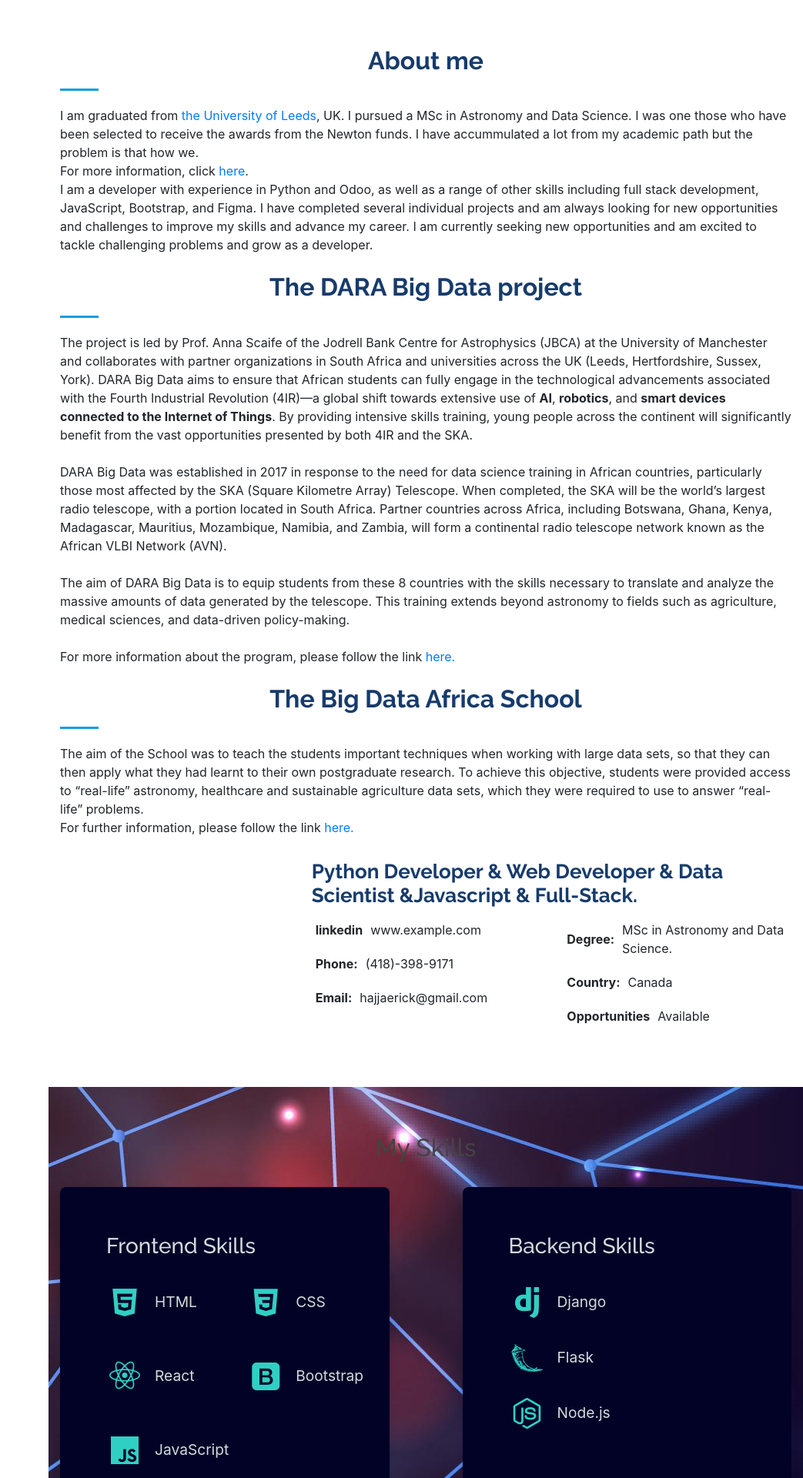
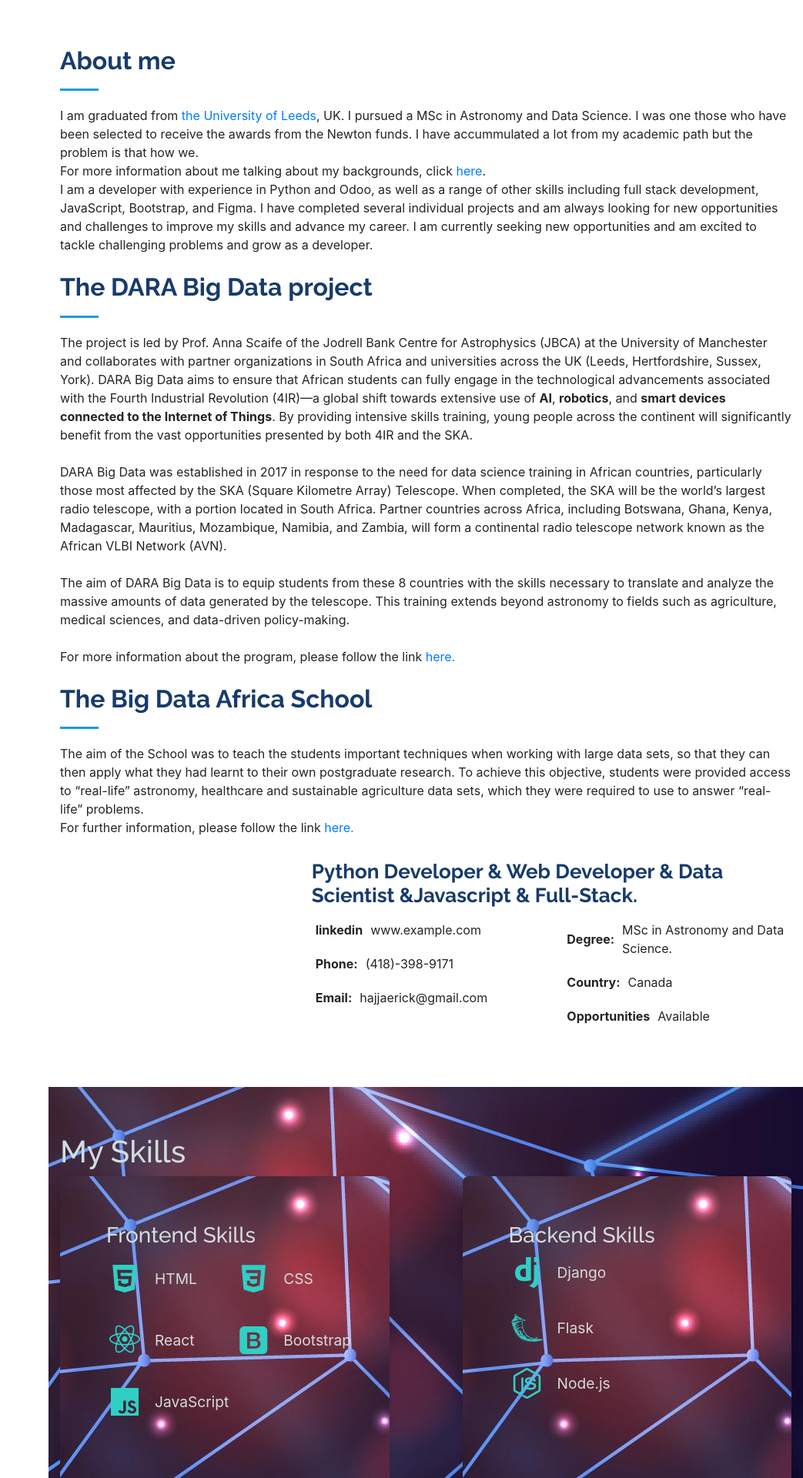
Before and after one commit to ErickRandria/django_portfolio_project, a Django app: page / in a window 1280 px wide. Shown: the part 800-2720 px from the top of the page at 77% size, without its empty margins (237-1280 px from the left). Run offline with Django 4.2, Linux system fonts and the light colour scheme.

Commit message:
small changes

```diff
--- a/portfolio_project/portfolio/static/css/styles.css
+++ b/portfolio_project/portfolio/static/css/styles.css
@@ -440,11 +440,10 @@ body {
     margin: 0 auto;
 }
 
-h2 {
-    text-align: center;
-    margin-bottom: 1.5rem;
-    font-size: 2rem;
-    color: #444;
+h1 {
+    text-align: left;
+    margin-bottom: 1rem;
+    color: #d2dcdd;
 }
 
 .skills-section {
@@ -456,20 +455,20 @@ h2 {
 .frontend-skills , .others-skills{
     display: grid;
     grid-template-columns: repeat(2, 1fr);
-    gap: 1.5rem; /* Space between grid items */
+    gap: 0.5rem; /* Space between grid items */
     width: 45%;
     padding: 60px;
     box-shadow: 0 4px 8px rgba(0, 0, 0, 0.1);
     border-radius: 8px;
-    background-color: #020226;
     text-align: left;
+    background: url("../images/wallpaper.jpg") fixed;
 }
 .backend-skills{
     width: 45%;
     padding: 60px;
     box-shadow: 0 4px 8px rgba(0, 0, 0, 0.1);
     border-radius: 8px;
-    background-color: #020226;
+    background: url("../images/wallpaper.jpg") fixed;
     text-align: left;
 }
 
@@ -503,6 +502,7 @@ h3 {
     font-size: 1.2rem; /* Adjust text size */
     color: #d2dcdd;
 }
+
 
 
 /* Responsive adjustments */
--- a/portfolio_project/portfolio/templates/portfolio/home.html
+++ b/portfolio_project/portfolio/templates/portfolio/home.html
@@ -104,7 +104,7 @@
                     selected to receive the awards from the Newton funds. I have accummulated a lot from my academic path but the problem is that how we.
                 </p>
                 <p>
-                    <p>For more information, click <a href="https://www.darabigdata.com/haja-randriamanantena">here</a>.</p>
+                    <p>For more information about me talking about my backgrounds, click <a href="https://www.darabigdata.com/haja-randriamanantena">here</a>.</p>
                 </p>
                 <p>
                     I am a developer with experience in Python and Odoo, as well as a range of other skills including full
@@ -193,12 +193,10 @@
         <!-- Skills section -->
         <section id="skills" class="Skills">
             <div class="container">
-                <h2>My Skills</h2>
-                <br>
+                <h1>My Skills</h1>
                 <div class="skills-section">
                     <div class="frontend-skills">
                         <h3>Frontend Skills</h3>
-
                         <div class="skill-item">
                             <i class='bx bxl-html5' ></i>
                             <span>HTML</span>
@@ -207,7 +205,6 @@
                             <i class='bx bxl-css3' ></i>
                             <span>CSS</span>
                         </div>
-
                         <div class="skill-item">
                             <i class='bx bxl-react' ></i>
                             <span>React</span>
@@ -223,7 +220,6 @@
                     </div>
                     <div class="backend-skills">
                         <h3>Backend Skills</h3>
-                        <br>
                         <div class="skill-item">
                             <i class='bx bxl-django' ></i>
                             <span>Django</span>
```
